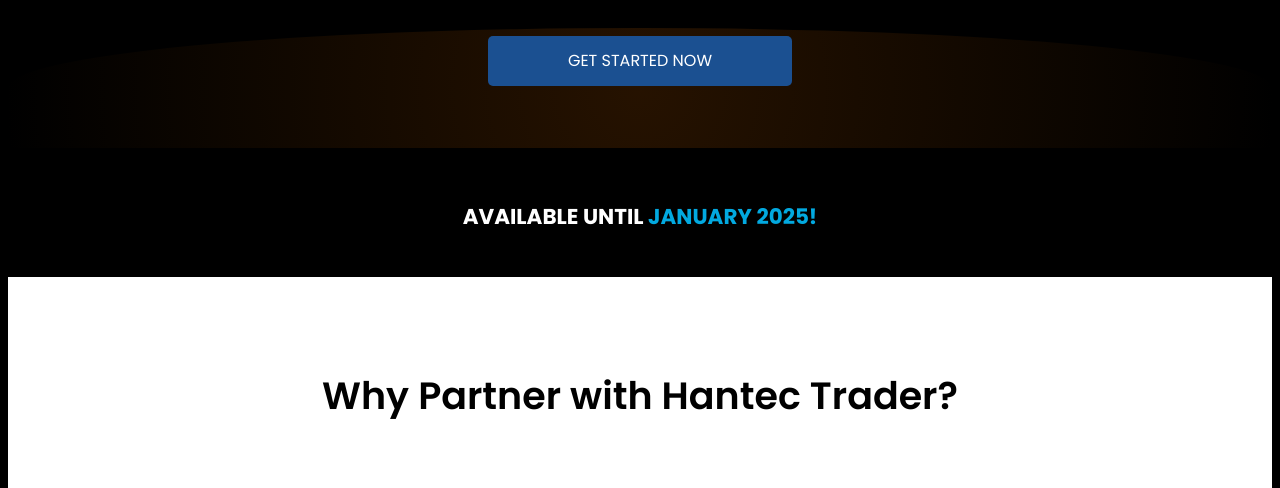
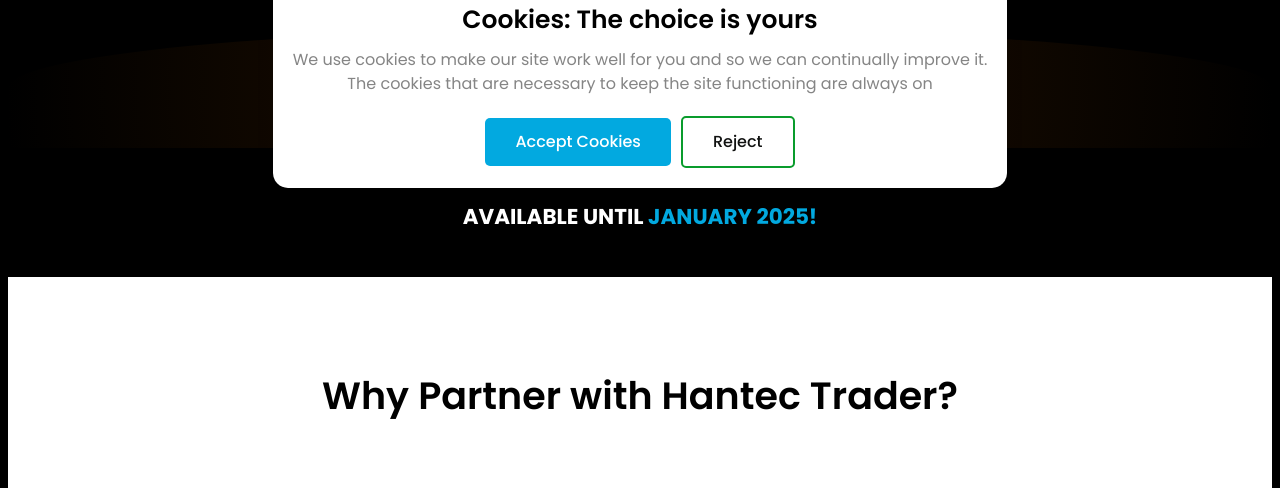
Before and after one commit to OmaritoAtPoly/hmarkets, a website: page index.html in a window 1280 px wide. Shown: the part 612-1100 px from the top of the page. Drawn offline with Linux system fonts and the light colour scheme.

Commit message:
adding cookies to the site

```diff
--- a/index.html
+++ b/index.html
@@ -66,8 +66,33 @@
             </div>
         </section>
         <footer class="footer-content">
-            <h5>INSTANT <span>GOLD</span> Tier upgrade! Earn 12.5% commission per referral right from the start.</h5>
+            <h5>INSTANT <span>GOLD</span> Tier upgrade! Earn 12.5% commission per referral right from the start.</h5>
         </footer>
     </div>
+    <section class="cookies-container">
+        <div id="consentBox">
+            <img src="./assets/logo.png" alt="Logo">
+            <div id="consentContent">
+                <header id="consentHeader">
+                    Cookies: The choice is yours
+                </header>
+                <p>
+                    We use cookies to make our site work well
+                    for you and so we can continually improve it.
+                    <br>The cookies that are necessary to
+                    keep the site functioning are always on
+                </p>
+                <div class="buttons">
+                    <button class="consentButton">
+                        Accept Cookies
+                    </button>
+                    <button class="rejectButton">
+                        Reject
+                    </button>
+                </div>
+            </div>
+        </div>
+    </section>
+    <script src="./javascript/script.js"></script>
 </body>
 </html>
--- /dev/null
+++ b/javascript/script.js
@@ -0,0 +1,30 @@
+const consentBox =
+    document.getElementById("consentBox");
+const acceptBtn =
+    document.querySelector(".consentButton");
+const rejectBtn =
+    document.querySelector(".rejectButton");
+
+acceptBtn.onclick = () => {
+    document.cookie = "CookieBy=hanctec-trader; max-age="
+        + 60 * 60 * 24;
+    if (document.cookie) {
+        consentBox.classList.add("hide");
+    } else {
+        alert
+            ("Cookie can't be set! Please"+
+              " unblock this site from the cookie"+
+              " setting of your browser.");
+    }
+};
+
+rejectBtn.onclick = () => {
+    alert(
+        "Cookies rejected. Some functionality may be limited.");
+    consentBox.classList.add("hide");
+};
+
+let checkCookie =
+    document.cookie.indexOf("hanctec-trader");
+checkCookie !== -1 ? consentBox.classList.add("hide") :
+    consentBox.classList.remove("hide");
--- /dev/null
+++ b/styles/cookies-styles.scss
@@ -0,0 +1,74 @@
+    .cookies-container {
+        position: sticky;
+        margin-inline: auto;
+        width: fit-content;
+        z-index: 1;
+        inset: 0;
+
+        #consentBox {
+            background: #fff;
+            padding: 20px;
+            border-radius: 15px;
+            box-shadow: 0 8px 16px rgba(0, 0, 0, 0.2);
+            text-align: center;
+        }
+
+        #consentBox.hide {
+            pointer-events: none;
+            transform: scale(0.8);
+            transition: all 5.3s ease;
+            display: none;
+        }
+
+        ::selection {
+            color: #fff;
+            background: #02A9E0;
+        }
+
+        #consentContent p {
+            color: #858585;
+            margin: 10px 0 20px 0;
+        }
+
+        #consentContent .buttons {
+            display: flex;
+            align-items: center;
+            justify-content: center;
+            margin-top: 20px;
+        }
+
+        .consentButton,
+        .rejectButton {
+            padding: 12px 30px;
+            border: none;
+            outline: none;
+            color: #fff;
+            font-size: 16px;
+            font-weight: 500;
+            border-radius: 5px;
+            cursor: pointer;
+            transition: all 0.3s ease;
+        }
+
+        .consentButton {
+            background: #02A9E0;
+            margin-right: 10px;
+        }
+
+        .rejectButton {
+            color: #111211;
+            background: transparent;
+            border: 2px solid #099c2c;
+            text-decoration: none;
+        }
+
+        #consentBox img {
+            max-width: 90px;
+        }
+
+        #consentHeader {
+            font-size: 25px;
+            font-weight: 600;
+            margin-top: 10px;
+        }
+    }
--- a/styles/styles.scss
+++ b/styles/styles.scss
@@ -38,3 +38,4 @@
   @import "./lowerSection.scss";
   @import "./availability.scss";
   @import "./footer.scss";
+  @import "./cookies-styles.scss";
```
Also changed, not shown: styles/style.css, styles/style.min.css.
